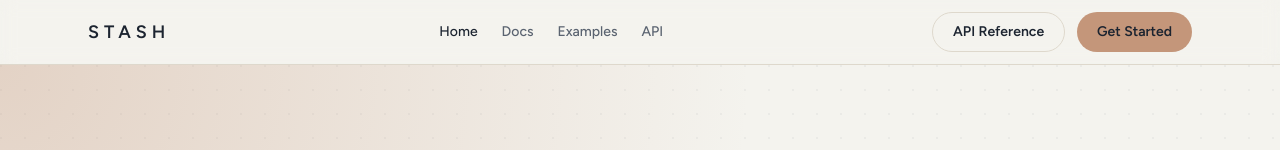
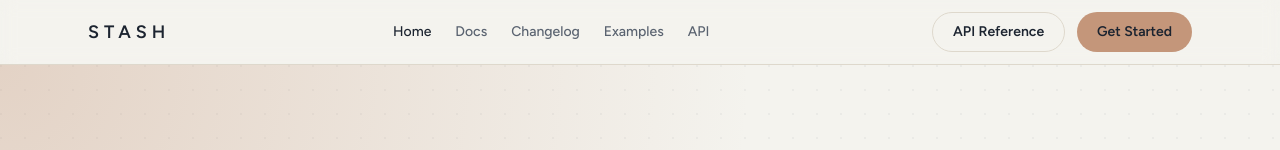
Before and after one commit to miniduckco/stash, a SvelteKit app in the folder site/: page / in a window 1280 px wide. Shown: the top 150 px of the page. Built offline with nearby package versions, Linux system fonts and the light colour scheme.

Commit message:
chore: add changelog to nav

```diff
--- a/site/src/routes/+layout.svelte
+++ b/site/src/routes/+layout.svelte
@@ -6,6 +6,7 @@
 	const navLinks = [
 		{ label: 'Home', href: '/', external: false },
 		{ label: 'Docs', href: '/docs', external: false },
+		{ label: 'Changelog', href: 'https://github.com/miniduckco/stash/blob/main/CHANGELOG.md', external: true },
 		{ label: 'Examples', href: 'https://github.com/miniduckco/stash/tree/main/examples', external: true },
 		{ label: 'API', href: '/docs/reference/api', external: false }
 	];
```
